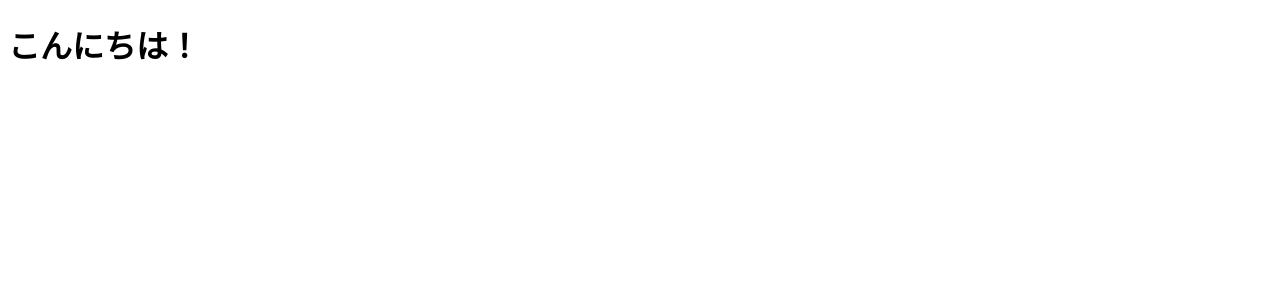
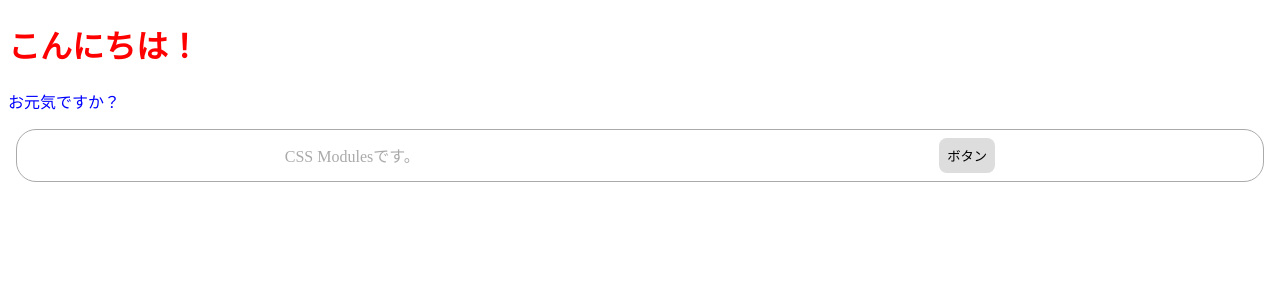
Before and after one commit to Onepiece2424/20220725_react_episode5, a React (Create React App) app: page / in a window 1280 px wide. Shown: the top 300 px of the page. Built offline with nearby package versions, Linux system fonts and the light colour scheme.

Commit message:
テキストにCssModulesをあて、CSSの変更

```diff
--- a/src/App.jsx
+++ b/src/App.jsx
@@ -1,3 +1,12 @@
+import { ColoredMessage } from "./components/ColoredMessage";
+import { CssModules } from "./components/CssModules";
+
 export const App = () => {
-  return <h1>こんにちは！</h1>;
+  return (
+    <>
+      <h1 style={{ color: "red" }}>こんにちは！</h1>
+      <ColoredMessage />
+      <CssModules />
+    </>
+  );
 };
--- /dev/null
+++ b/src/components/ColoredMessage.jsx
@@ -0,0 +1,8 @@
+export const ColoredMessage = () => {
+  const contentStyle = {
+    color: "blue",
+    fontSize: "20pxd"
+  };
+
+  return <p style={contentStyle}>お元気ですか？</p>;
+};
--- /dev/null
+++ b/src/components/CssModules.jsx
@@ -0,0 +1,10 @@
+import classes from "./CssModules.module.scss";
+
+export const CssModules = () => {
+  return (
+    <div className={classes.container}>
+      <p className={classes.title}>CSS Modulesです。</p>
+      <button className={classes.button}>ボタン</button>
+    </div>
+  );
+};
```
Also changed, not shown: src/components/CssModules.module.scss (renamed from src/CssModules.module.scss).
